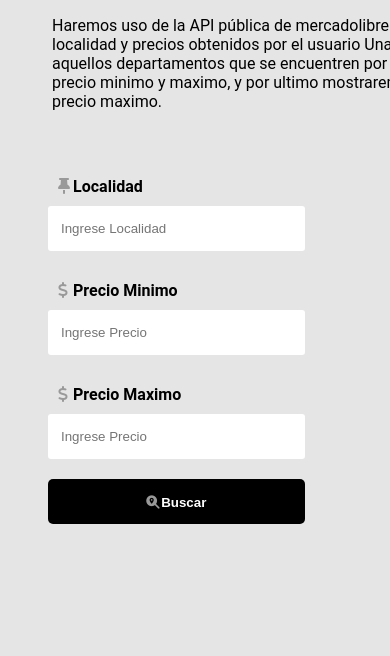
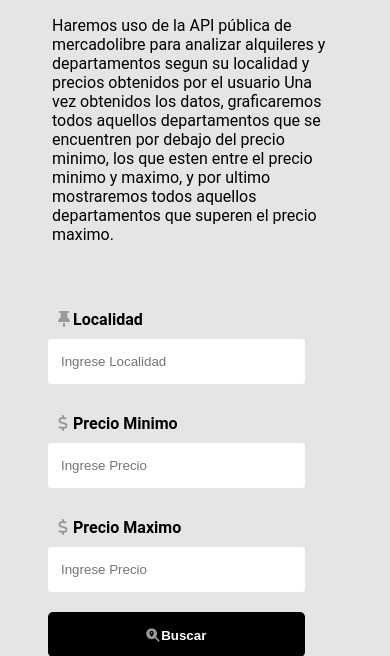
Before and after one commit to SolaligueJoel/Proyecto-Integrador, a Flask app: page /home in a window 390 px wide; the page is wider, and only the part inside the window is pictured. Shown: the part 147-803 px from the top of that part. Before the commit the page ends 671 px from the top of that part, so only its background shows below. Run offline with Flask 2, Linux system fonts and the light colour scheme; a user stored in the database is signed in; some libraries are stand-ins or nearby versions.

Commit message:
Ajustando responsive

```diff
--- a/static/css/home.css
+++ b/static/css/home.css
@@ -136,4 +136,12 @@ main {
 	.formulario__btn {
 		width: 100%;
 	}
+	.parrafo{
+		width: auto;
+		margin-right: 44px;
+	}
+	.imagen{
+		display: flex;
+		flex-direction: column;
+	}
 }
```
